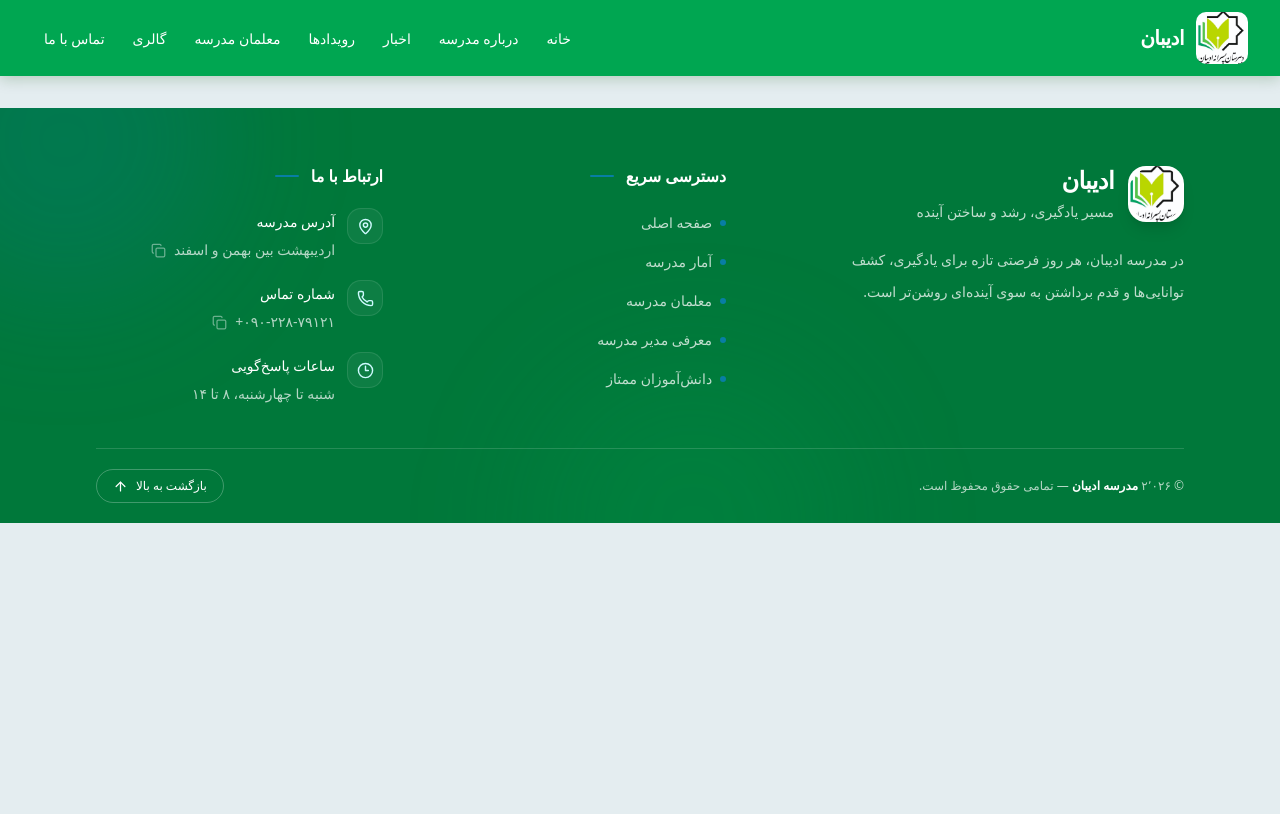
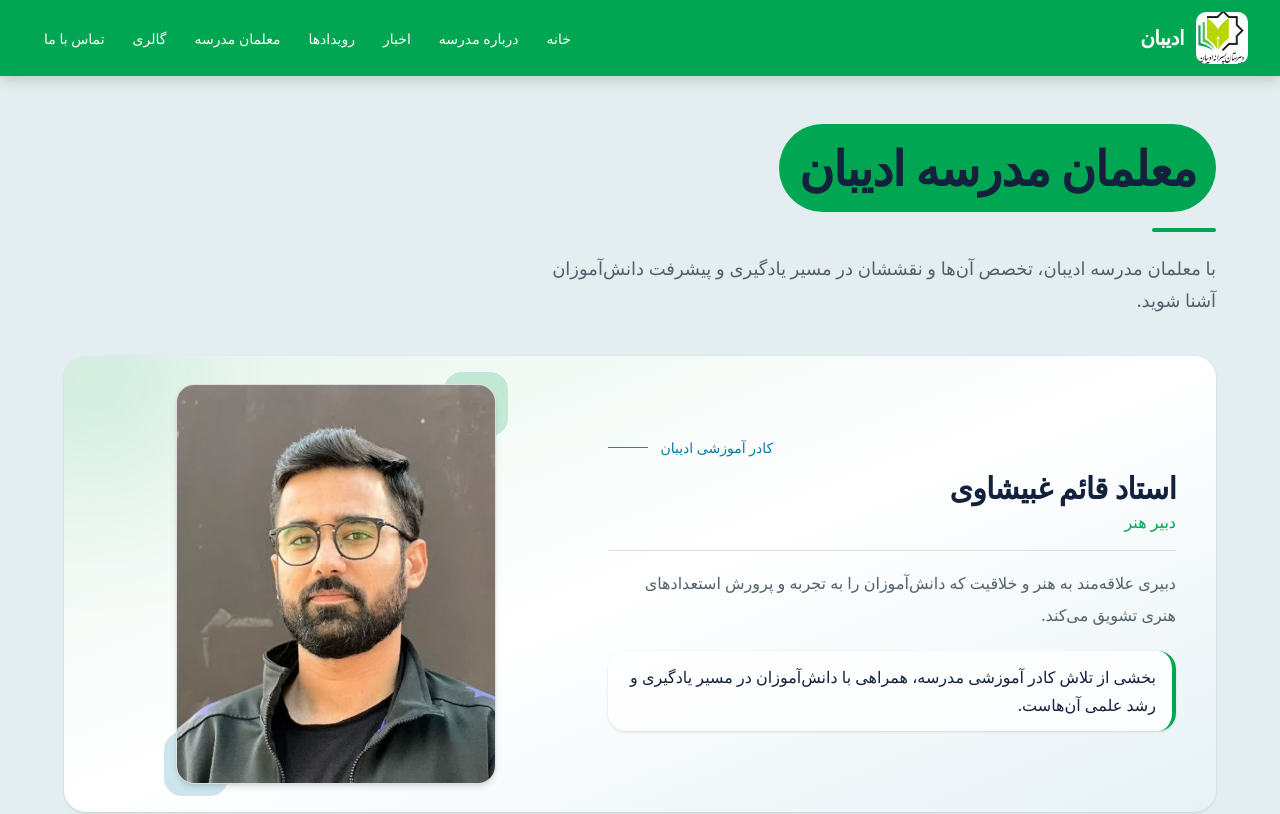
Before and after one commit to RedBear23/Adiban-HighSchool, a Next.js app in the folder frontend/: page /teachers in a window 1280 px wide. Shown: the top 814 px of the page. Built offline with nearby package versions, Linux system fonts and the light colour scheme.

Commit message:
frontend/Teachers Page Created

```diff
--- a/frontend/app/teachers/page.tsx
+++ b/frontend/app/teachers/page.tsx
@@ -1,7 +1,8 @@
+import { TeachersPage } from "@/components/teacher_page/TeachersPage";
 
 
-export default function Teachers(){
+export default function TeachersRoute() {
     return(
-        <div></div>
+        <TeachersPage/>
     )
 }
--- a/frontend/components/footer/Footer.tsx
+++ b/frontend/components/footer/Footer.tsx
@@ -11,7 +11,7 @@ import {
 } from "lucide-react";
 
 const footer_links = [
-  { label: "صفحه اصلی", href: "/#hero" },
+  { label: "صفحه اصلی", href: "/#navbar" },
   { label: "آمار مدرسه", href: "/#statistics" },
   { label: "معلمان مدرسه", href: "/#teachers" },
   { label: "معرفی مدیر مدرسه", href: "/#principal" },
--- a/frontend/components/gallery_section/GallerySection.tsx
+++ b/frontend/components/gallery_section/GallerySection.tsx
@@ -10,7 +10,7 @@ import {
   type GalleryImage,
 } from "./gallery_data";
 import { GalleryGrid } from "./GalleryGrid";
-import { GalleryLightbox } from "./GalleryLightbox";
+import { GalleryLightbox } from "./GalleryLightBox";
 
 export function GallerySection() {
   const [activeCategory, setActiveCategory] =
--- /dev/null
+++ b/frontend/components/teacher_page/TeacherCard.tsx
@@ -0,0 +1,85 @@
+import type { Teacher } from "../teachers_section/teacher_data";
+
+type TeacherCardProps = {
+  teacher: Teacher;
+  imageOnRight: boolean;
+};
+
+export function TeacherCard({
+  teacher,
+  imageOnRight,
+}: TeacherCardProps) {
+  return (
+    <article className="relative overflow-hidden rounded-3xl bg-linear-to-br from-green-soft via-card to-blue-soft px-5 py-5 shadow-sm sm:px-8 sm:py-6 lg:px-10 lg:py-7">
+      {/* Decorative Background */}
+      <div
+        aria-hidden="true"
+        className={`absolute -top-20 h-56 w-56 rounded-full bg-primary/10 blur-3xl ${
+          imageOnRight ? "-left-20" : "-right-20"
+        }`}
+      />
+
+      <div
+        dir="ltr"
+        className={`relative grid items-center gap-6 lg:grid-cols-[0.9fr_1.1fr] lg:gap-10 ${
+          imageOnRight ? "" : "lg:[&>*:first-child]:order-2"
+        }`}
+      >
+        {/* Teacher Image */}
+        <div className="relative mx-auto w-full max-w-xs">
+          <div
+            aria-hidden="true"
+            className="absolute -bottom-3 -left-3 h-16 w-16 rounded-2xl bg-secondary-blue/20"
+          />
+
+          <div
+            aria-hidden="true"
+            className="absolute -right-3 -top-3 h-16 w-16 rounded-2xl bg-primary/20"
+          />
+
+          <div className="relative aspect-4/5 overflow-hidden rounded-2xl border border-border bg-card shadow-md">
+            <img
+              src={teacher.image}
+              alt={teacher.name}
+              loading="lazy"
+              className="h-full w-full object-cover"
+            />
+          </div>
+        </div>
+
+        {/* Teacher Information */}
+        <div dir="rtl" className="text-right">
+          <div className="mb-3 flex items-center justify-end gap-3">
+            <span className="text-sm font-medium text-secondary-blue">
+              کادر آموزشی ادیبان
+            </span>
+
+            <span className="h-px w-10 bg-primary" />
+          </div>
+
+          <h2 className="text-2xl font-bold tracking-tight text-dark sm:text-3xl">
+            {teacher.name}
+          </h2>
+
+          <p className="mt-1 text-base font-medium text-primary">
+            {teacher.subject}
+          </p>
+
+          <div className="my-4 h-px w-full bg-border" />
+
+          <p className="text-sm leading-7 text-muted-foreground sm:text-base sm:leading-8">
+            {teacher.description}
+          </p>
+
+          {/* Description Highlight */}
+          <div className="mt-5 rounded-2xl border-r-4 border-primary bg-card/80 px-4 py-3 shadow-sm">
+            <p className="text-sm leading-6 text-dark sm:text-base sm:leading-7">
+              بخشی از تلاش کادر آموزشی مدرسه، همراهی با دانش‌آموزان در مسیر
+              یادگیری و رشد علمی آن‌هاست.
+            </p>
+          </div>
+        </div>
+      </div>
+    </article>
+  );
+}
--- /dev/null
+++ b/frontend/components/teacher_page/TeachersPage.tsx
@@ -0,0 +1,35 @@
+import { TeacherCard } from "./TeacherCard";
+import { teachers } from "../teachers_section/teacher_data";
+
+export function TeachersPage() {
+  return (
+    <section className="px-4 py-10 sm:px-6 lg:px-8" dir="rtl">
+      <div className="mx-auto max-w-6xl">
+        {/* Section Title */}
+        <div className="mb-10 text-right">
+          <h1 className="mt-2 inline-block max-w-full rounded-full bg-primary p-5 text-3xl font-bold tracking-tight text-dark sm:text-4xl lg:text-5xl">
+            معلمان مدرسه ادیبان
+          </h1>
+
+          <div className="mt-4 h-1 w-16 rounded-full bg-primary" />
+
+          <p className="mt-5 max-w-2xl text-base leading-8 text-muted-foreground sm:text-lg">
+            با معلمان مدرسه ادیبان، تخصص آن‌ها و نقششان در مسیر یادگیری و
+            پیشرفت دانش‌آموزان آشنا شوید.
+          </p>
+        </div>
+
+        {/* Teachers List */}
+        <div className="space-y-8 sm:space-y-10">
+          {teachers.map((teacher, index) => (
+            <TeacherCard
+              key={teacher.id}
+              teacher={teacher}
+              imageOnRight={index % 2 === 0}
+            />
+          ))}
+        </div>
+      </div>
+    </section>
+  );
+}
```
Also changed, not shown: frontend/components/gallery_section/GalleryLightBox.tsx (renamed from frontend/components/gallery_section/GalleryLightbox.tsx), frontend/components/teacher_page/teacher_data.ts (added).
